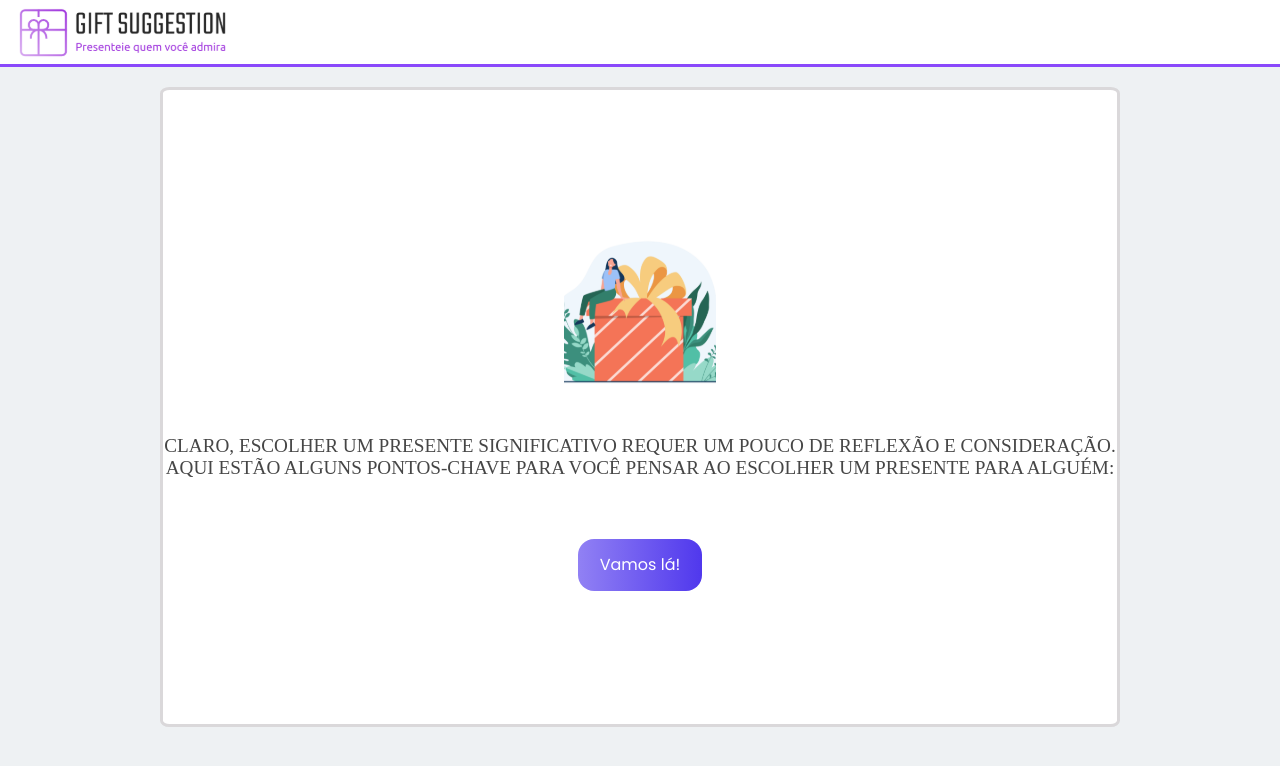
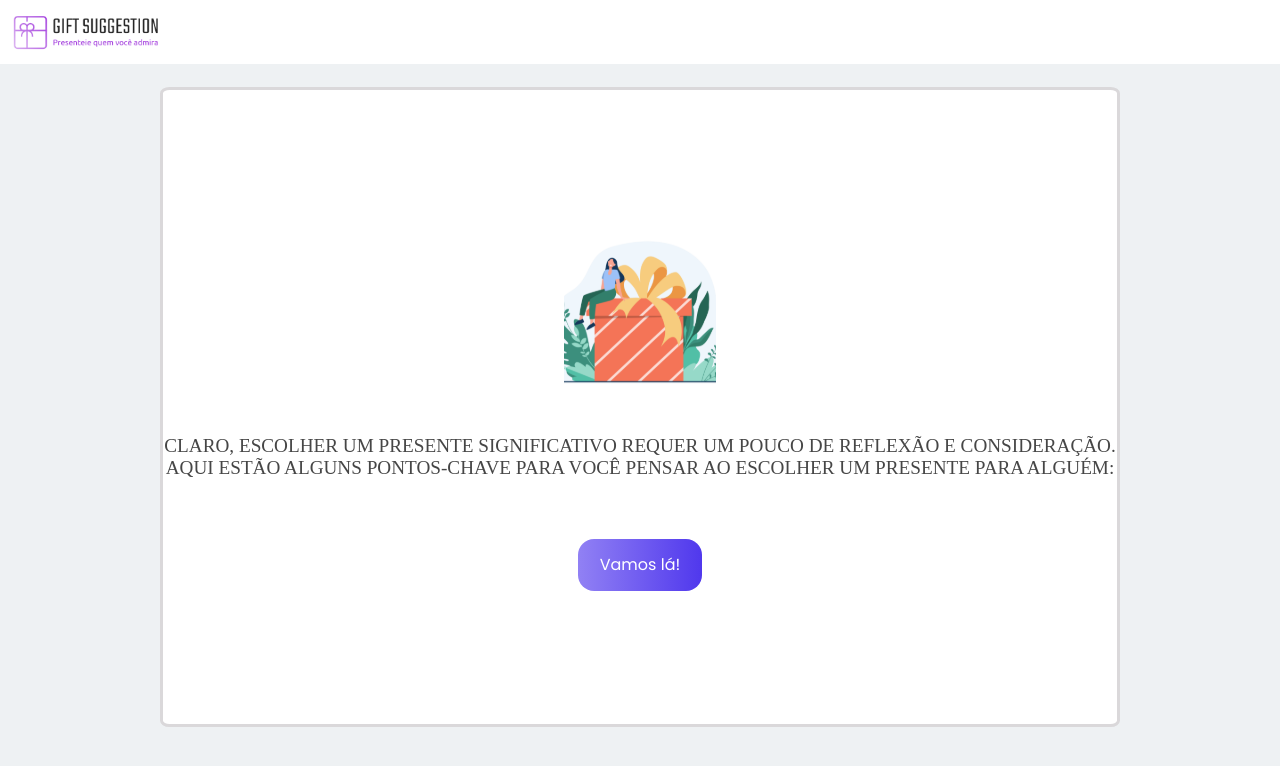
Before and after one commit to brendothierry/gift-suggestion-front-end, a React (Create React App) app: page / in a window 1280 px wide. Shown: the top 766 px of the page. Built offline with nearby package versions, Linux system fonts and the light colour scheme.

Commit message:
atualizacao da nvbar

```diff
--- a/src/components/Navbar/index.jsx
+++ b/src/components/Navbar/index.jsx
@@ -1,15 +1,23 @@
 import React from 'react';
-import './styles.css'; // Importe o arquivo CSS que contém os estilos
-import logo from '../../Images/logo.svg';
+import LogoImagem from '../../Images/logo.png'
+import './styles.css';
 
-const Navbar = () => {
+class Navbar extends React.Component {
+  render() {
     return (
-      <div className="container">
-        <div className="logo-container">
-          <img className="logo-navbar" src={logo} alt="Logo" />
+      <nav>
+        <div className='line'>
+          <div className='logo'>
+            <img
+              src={LogoImagem}
+              alt='logo'
+              href='<home></home>'
+            />
+          </div>
         </div>
-      </div>
+      </nav>
     );
-  };
+  }
+}
 
-  export default Navbar;
+export default Navbar;
--- a/src/components/Navbar/styles.css
+++ b/src/components/Navbar/styles.css
@@ -1,12 +1,13 @@
-.container {
-  height: 90px;
-  display: flex;
-  max-height: 15vh;
-  min-height: 5vh;
-  background-color: #FFFFFF;
+* {
+  padding: 0;
+  margin: 0;
+  box-sizing: border-box;
+
+
 }
 
-.logo-container {
+nav {
+
   display: flex;
   flex: 1;
   min-height: 5vh;
@@ -18,10 +19,21 @@
 
 }
 
-.logo-navbar {
+.line {
+  float: right;
+  width: 100%;
+  height: 3.8px;
+  margin-bottom: 20px;
+}
+.logo img {
   cursor: pointer;
   min-height: 8vh;
   height: 70px;
   max-height: 8vh;
   max-width: 40vh;
+  height: 100px;
+
+
+
+
 }
```
